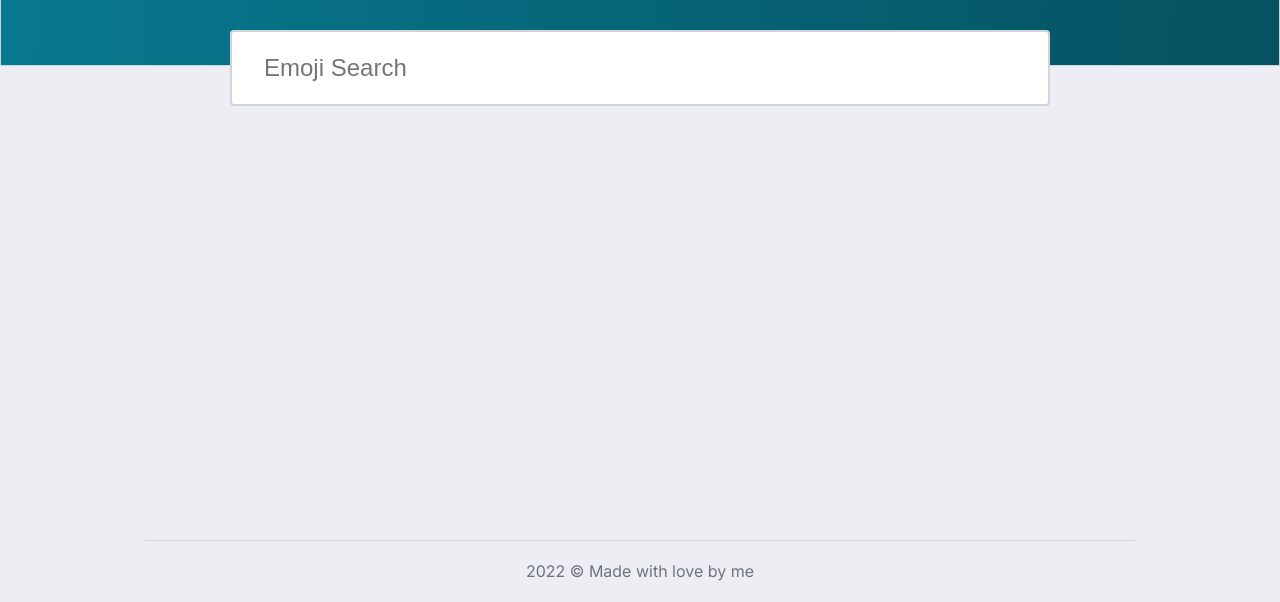
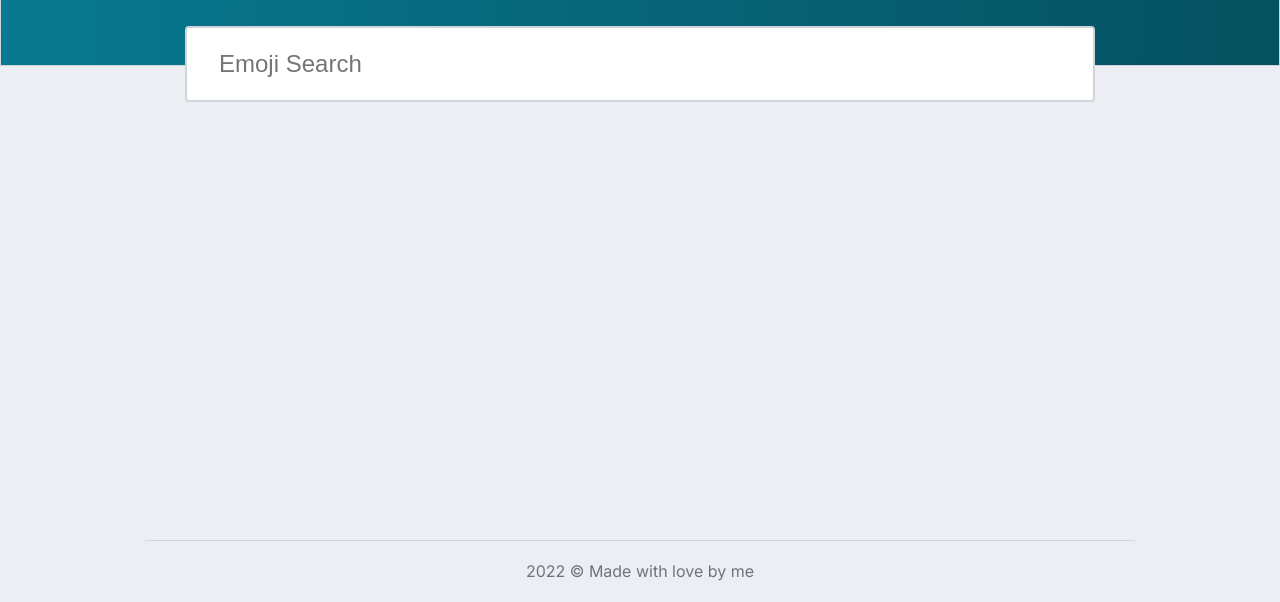
Before and after one commit to teacher-cheater/Emoji-Finder, a plain HTML site: page index.html in a window 1280 px wide. Shown: the part 198-800 px from the top of the page. Drawn offline with Linux system fonts and the light colour scheme; no server answers.

Commit message:
add adaptive, fix bugs

```diff
--- a/css/style.css
+++ b/css/style.css
@@ -6,6 +6,7 @@
 .header__content {
    padding: 68px 0;
 }
+
 .header__title {
    font-weight: 700;
    font-size: 72px;
@@ -14,6 +15,7 @@
    text-align: center;
    margin-bottom: 4px;
 }
+
 .header__subtitle {
    font-weight: 400;
    font-size: 21px;
@@ -26,25 +28,27 @@
 .main {
    background: #edeef3;
 }
+
 .main__container {
    position: relative;
 }
+
 .main__content {
-   padding: 80px 0 102px;
+   padding: 50px 10px 102px;
    position: relative;
-   display: grid;
-   grid-template-columns: repeat(3, 1fr);
    gap: 20px;
+   display: flex;
+   flex-wrap: wrap;
 }
+
 .main__search {
-   position: absolute;
-   top: 0;
-   left: 50%;
-   transform: translate(-50%);
+   margin-top: -40px;
+   padding: 0 40px;
 }
+
 .main__input {
+   width: 100%;
    color: #abb5be;
-   width: 820px;
    display: inline-block;
    border: 2px solid #ced4da;
    background-color: #fff;
@@ -52,7 +56,6 @@
    padding: 22px 32px;
    font-size: 24px;
    text-transform: capitalize;
-   margin-top: -40px;
 }
 
 /*----------class-js---------*/
@@ -63,6 +66,8 @@
    border: 1px solid #dee2e6;
    border-radius: 4px;
    text-align: center;
+   flex: 1 1 30%;
+   min-width: 290px;
 }
 
 .main__picture {
@@ -87,6 +92,7 @@
    text-align: center;
    color: #3f444a;
 }
+
 /*-----------footer-----------*/
 .footer {
    background: #edeef3;
```
